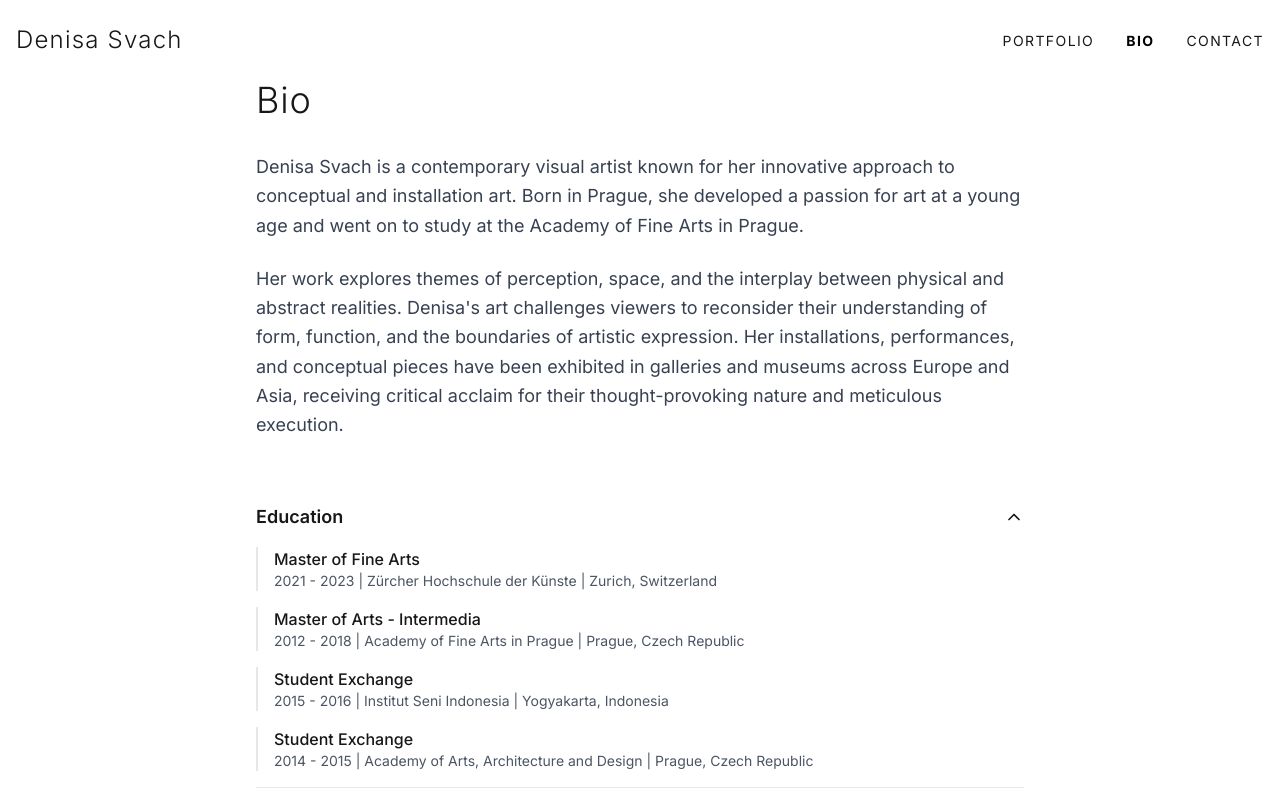
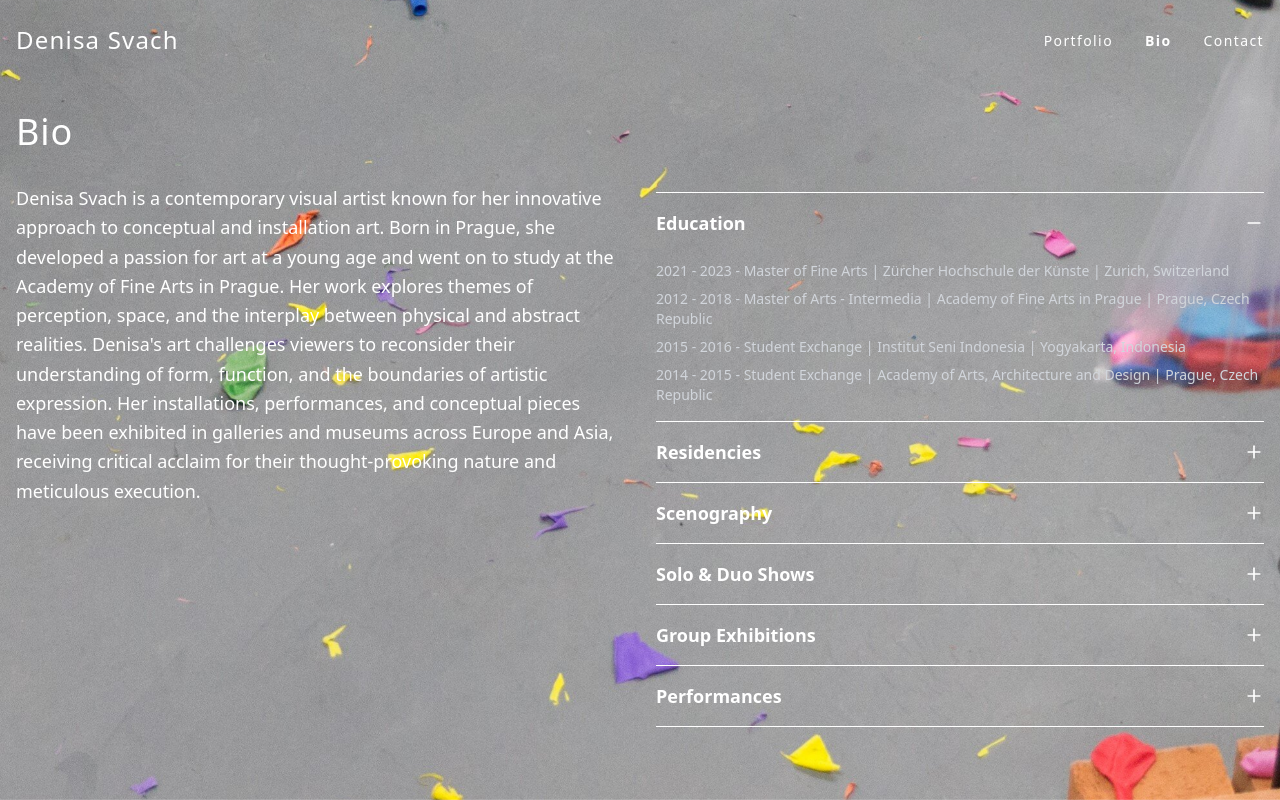
Before and after one commit to mpanko/denisasvach, a Next.js app: page /bio in a window 1280 px wide. Both pictures are taken after a click on the button "Education". Shown: the top 800 px of the page. Built offline with nearby package versions, Linux system fonts and the light colour scheme.

Commit message:
integrated new design

```diff
--- a/app/bio/page.tsx
+++ b/app/bio/page.tsx
@@ -3,7 +3,8 @@ import Bio from '../components/Bio'
 
 export default function BioPage() {
   return (
-    <div className="container mx-auto px-4 pt-0 pb-5">
+    <div className="container mx-auto px-4 pt-8 pb-16">
+      <h1 className="text-4xl font-light mb-8 tracking-wide text-white">Bio</h1>
       <Bio />
     </div>
   )
--- a/app/components/Bio.tsx
+++ b/app/components/Bio.tsx
@@ -1,17 +1,18 @@
-import React from 'react';
-import CollapsibleSection from './CollapsibleSection';
-import { bioSummary, bioSections } from '../data/bioData';
+import React from 'react'
+import CollapsibleSection from './CollapsibleSection'
+import { bioSummary, bioSections } from '../data/bioData'
 
-const Bio: React.FC = () => (
-  <div className="max-w-3xl mx-auto">
-    <h1 className="text-4xl font-light mb-8 tracking-wide">Bio</h1>
-    {bioSummary.split('\n\n').map((paragraph, index) => (
-      <p key={index} className="text-lg mb-6 leading-relaxed text-gray-700">
-        {paragraph}
+export default function Bio() {
+  return (
+    <div className="flex flex-col md:flex-row gap-8">
+      <div className="md:w-1/2 text-white">
+        <p className="text-lg leading-relaxed">
+          {bioSummary}
         </p>
-    ))}
-
-    <div className="mt-12 space-y-6">
+      </div>
+      <div className="md:w-1/2 text-white">
+        <div className="space-y-0">
+          <div className="border-t border-white mt-2"></div>
           <CollapsibleSection title="Education" items={bioSections.education} />
           <CollapsibleSection title="Residencies" items={bioSections.residencies} />
           <CollapsibleSection title="Scenography" items={bioSections.scenography} />
@@ -20,6 +21,6 @@ const Bio: React.FC = () => (
           <CollapsibleSection title="Performances" items={bioSections.performances} />
         </div>
       </div>
-);
-
-export default Bio;
+    </div>
+  )
+}
--- a/app/components/CollapsibleSection.tsx
+++ b/app/components/CollapsibleSection.tsx
@@ -1,60 +1,52 @@
 'use client'
 
-import React, { useState } from 'react';
-import { ChevronDown } from 'lucide-react';
+import React, { useState } from 'react'
+import { Plus, Minus } from 'lucide-react'
 
 type Item = {
-  year: number | string;
-  title: string;
-  institution?: string;
-  type?: string;
-  description?: string;
-  location?: string;
-};
+  year: number | string
+  title: string
+  institution?: string
+  type?: string
+  description?: string
+  location?: string
+}
 
 type CollapsibleSectionProps = {
-  title: string;
-  items: Item[];
-};
+  title: string
+  items: Item[]
+}
 
-const CollapsibleSection: React.FC<CollapsibleSectionProps> = ({ title, items }) => {
-  const [isOpen, setIsOpen] = useState(false);
+export default function CollapsibleSection({ title, items }: CollapsibleSectionProps) {
+  const [isOpen, setIsOpen] = useState(false)
 
   return (
-    <div className="border-b border-gray-200 py-4">
+    <div className="border-b border-white">
       <button
-        className="flex justify-between items-center w-full text-left font-semibold text-lg group"
+        className="flex justify-between items-center w-full text-left font-semibold text-lg py-4"
         onClick={() => setIsOpen(!isOpen)}
         aria-expanded={isOpen}
       >
-        <span className="relative overflow-hidden">
-          {title}
-          <span className="absolute bottom-0 left-0 w-full h-0.5 bg-black transform origin-left scale-x-0 transition-transform duration-300 ease-out group-hover:scale-x-100"></span>
-        </span>
-        <ChevronDown className={`w-5 h-5 transition-transform duration-300 ease-in-out ${isOpen ? 'rotate-180' : ''}`} />
+        <span>{title}</span>
+        {isOpen ? (
+          <Minus className="w-5 h-5" />
+        ) : (
+          <Plus className="w-5 h-5" />
+        )}
       </button>
-      <div
-        className={`mt-4 overflow-hidden transition-all duration-300 ease-in-out ${
-          isOpen ? 'max-h-[1000px] opacity-100' : 'max-h-0 opacity-0'
-        }`}
-      >
-        <ul className="space-y-4">
+      {isOpen && (
+        <ul className="mt-2 space-y-2 pb-4">
           {items.map((item, index) => (
-            <li key={index} className="pl-4 border-l-2 border-gray-200 transform transition-all duration-300 ease-in-out hover:translate-x-2">
-              <h4 className="font-medium">{item.title}</h4>
-              <p className="text-sm text-gray-600">
-                {item.year}
-                {item.institution && ` | ${item.institution}`}
-                {item.type && ` | ${item.type}`}
-                {item.description && ` | ${item.description}`}
-                {item.location && ` | ${item.location}`}
-              </p>
+            <li key={index} className="text-sm text-gray-300">
+              {item.year} - {item.title}
+              {item.institution && ` | ${item.institution}`}
+              {item.location && ` | ${item.location}`}
+              {item.type && ` | ${item.type}`}
+              {item.description && ` | ${item.description}`}
             </li>
           ))}
         </ul>
-      </div>
+      )}
     </div>
-  );
-};
-
-export default CollapsibleSection;
+  )
+}
--- a/app/components/Footer.tsx
+++ b/app/components/Footer.tsx
@@ -1,11 +1,11 @@
-import React from 'react';
+import React from 'react'
 
-const Footer: React.FC = () => (
-  <footer className="bg-white border-t border-gray-200 py-6">
-    <div className="container mx-auto px-4 text-center text-sm text-gray-600">
-      © {new Date().getFullYear()} Denisa Svach. All rights reserved.
-    </div>
-  </footer>
-);
-
-export default Footer;
+export default function Footer() {
+  return (
+    <footer className="bg-transparent py-6">
+      <div className="container mx-auto px-4 text-center text-sm text-white">
+        © {new Date().getFullYear()} Denisa Svach. All rights reserved.
+      </div>
+    </footer>
+  )
+}
--- a/app/components/Header.tsx
+++ b/app/components/Header.tsx
@@ -1,23 +1,23 @@
 'use client'
 
-import React from 'react';
-import Link from 'next/link';
-import { usePathname } from 'next/navigation';
+import React from 'react'
+import Link from 'next/link'
+import { usePathname } from 'next/navigation'
 
-const Header: React.FC = () => {
-  const pathname = usePathname();
+export default function Header() {
+  const pathname = usePathname()
 
   const getLinkClassName = (href: string) => {
-    const isActive = pathname === href || (href !== '/' && pathname.startsWith(href));
-    return `text-sm uppercase tracking-widest transition-all duration-300 hover:text-black hover:font-bold ${
-      isActive ? 'text-black font-bold' : ''
-    }`;
-  };
+    const isActive = pathname === href || (href !== '/' && pathname.startsWith(href))
+    return `text-sm tracking-widest transition-all duration-300 hover:text-white hover:font-bold ${
+      isActive ? 'text-white font-bold' : 'text-white'
+    }`
+  }
 
   return (
-    <header className="sticky top-0 z-10 bg-white">
+    <header className="sticky top-0 z-20 bg-white bg-opacity-0">
       <div className="container mx-auto px-4 py-6 flex justify-between items-center">
-        <Link href="/" className="text-2xl font-light tracking-wider">
+        <Link href="/" className="text-2xl font-light tracking-wider text-white">
           Denisa Svach
         </Link>
         <nav>
@@ -41,7 +41,5 @@ const Header: React.FC = () => {
         </nav>
       </div>
     </header>
-  );
-};
-
-export default Header;
+  )
+}
--- a/app/components/Layout.tsx
+++ b/app/components/Layout.tsx
@@ -1,19 +1,31 @@
-import React from 'react';
-import Header from './Header';
-import Footer from './Footer';
+import React from 'react'
+import Image from 'next/image'
+import Header from './Header'
+import Footer from './Footer'
 
-type LayoutProps = {
-  children: React.ReactNode;
-};
-
-const Layout: React.FC<LayoutProps> = ({ children }) => (
-  <div className="min-h-screen flex flex-col font-akkurat bg-white">
-    <Header />
-    <main className="flex-grow container mx-auto px-0 py-0">
-      {children}
-    </main>
-    <Footer />
-  </div>
-);
-
-export default Layout;
+export default function Layout({ children }: { children: React.ReactNode }) {
+  return (
+    <div className="min-h-screen font-sans relative">
+      <div className="fixed inset-0 z-0">
+        <Image
+          src="/background.jpg"
+          alt="Background image"
+          fill
+          sizes="100vw"
+          style={{
+            objectFit: 'cover',
+          }}
+          quality={100}
+          priority
+        />
+      </div>
+      <div className="relative z-10 flex flex-col min-h-screen">
+        <Header />
+        <main className="flex-grow">
+          {children}
+        </main>
+        <Footer />
+      </div>
+    </div>
+  )
+}
--- a/app/contact/page.tsx
+++ b/app/contact/page.tsx
@@ -1,17 +1,28 @@
 import React from 'react'
+import Image from 'next/image'
 
 export default function ContactPage() {
   return (
-    <div className="container mx-auto px-4 pt-0 pb-5">
-      <h1 className="text-4xl font-light mb-8 tracking-wide">Contact</h1>
-      <div className="max-w-2xl mx-auto">
+    <div className="container mx-auto px-4 pt-8 pb-16">
+      <h1 className="text-4xl font-light mb-8 tracking-wide text-white">Contact</h1>
+      <div className="flex flex-col md:flex-row gap-8">
+        <div className="md:w-1/2">
+          <Image
+            src="/placeholder.svg?height=400&width=300"
+            alt="Denisa Svach"
+            width={300}
+            height={400}
+            className="w-full h-auto object-cover rounded-lg"
+          />
+        </div>
+        <div className="md:w-1/2 text-white">
           <p className="text-lg mb-6">
             For inquiries about exhibitions, collaborations, or artwork purchases, please don't hesitate to get in touch.
           </p>
           <div className="space-y-4">
             <p>
               <strong>Email:</strong>{' '}
-            <a href="mailto:info@denisasvach.com" className="text-blue-600 hover:underline">
+              <a href="mailto:info@denisasvach.com" className="text-blue-300 hover:underline">
                 info@denisasvach.com
               </a>
             </p>
@@ -28,12 +39,13 @@ export default function ContactPage() {
               <strong>Social Media:</strong>
               <br />
               Instagram:{' '}
-            <a href="https://www.instagram.com/denisasvach" target="_blank" rel="noopener noreferrer" className="text-blue-600 hover:underline">
+              <a href="https://www.instagram.com/denisasvach" target="_blank" rel="noopener noreferrer" className="text-blue-300 hover:underline">
                 @denisasvach
               </a>
             </p>
           </div>
         </div>
       </div>
+    </div>
   )
 }
--- a/app/page.tsx
+++ b/app/page.tsx
@@ -1,8 +1,9 @@
+import React from 'react'
 import ProjectGrid from './components/ProjectGrid'
 
 export default function Home() {
   return (
-    <div className="container mx-auto px-4 pt-0 pb-5">
+    <div className="container mx-auto px-4 pt-8 pb-16">
       <h1 className="sr-only">Denisa Svach Portfolio</h1>
       <ProjectGrid />
     </div>
--- a/app/project/[id]/page.tsx
+++ b/app/project/[id]/page.tsx
@@ -1,3 +1,4 @@
+import React from 'react'
 import { notFound } from 'next/navigation'
 import { projects } from '../../data/projects'
 import ProjectDetail from '../../components/ProjectDetail'
@@ -17,7 +18,7 @@ export default function ProjectPage({ params }: { params: { id: string } }) {
   }
 
   return (
-    <div className="container mx-auto px-4 pt-0 pb-5">
+    <div className="container mx-auto px-4 pt-8 pb-16">
       <BackButton />
       <ProjectDetail projectId={params.id} />
     </div>
```
Also changed, not shown: app/components/ProjectDetail.tsx (+12 -14 lines), app/components/ProjectGrid.tsx (+5 -5 lines), public/background.jpg (added). Lines whose indentation alone changed are shown as unchanged.
